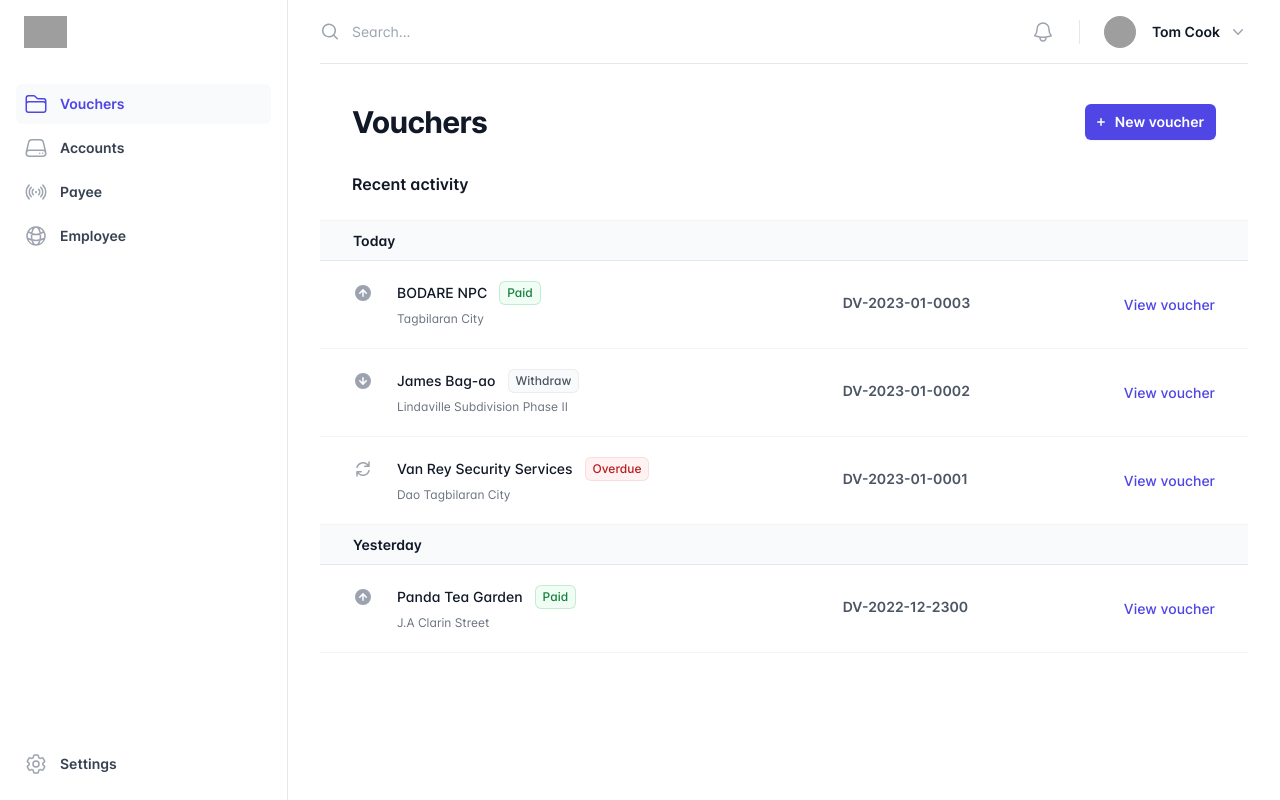
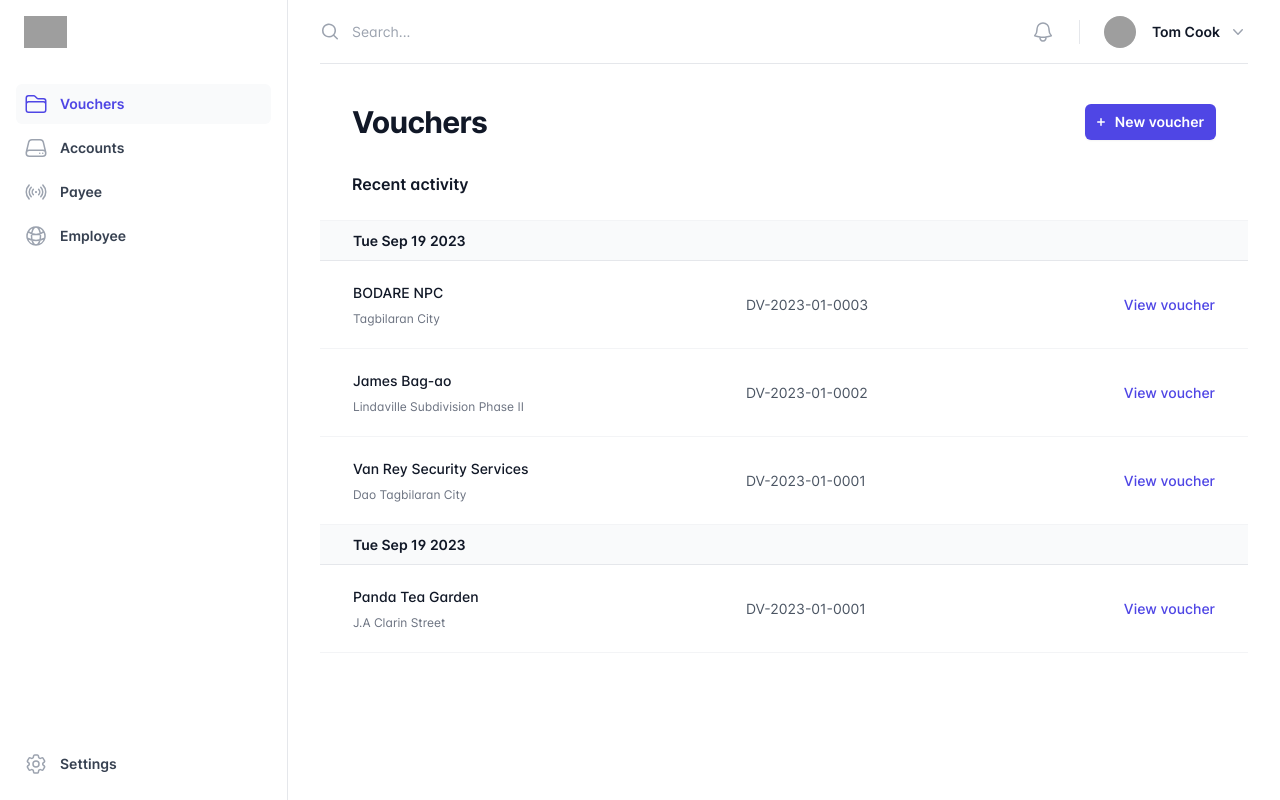
Before and after one commit to jess-hermosa/voucher-app, a Next.js app: page / in a window 1280 px wide. Built offline with nearby package versions, Linux system fonts and the light colour scheme; grey boxes are pictures that could not be loaded.

Commit message:
map voucher archive data

```diff
--- a/src/common/backend-types.ts
+++ b/src/common/backend-types.ts
@@ -57,5 +57,6 @@ export interface VoucherAccount {
 export interface ArchivedVoucher {
   id: string;
   code: string;
+  payee: Payee;
   date: Date;
 }
--- /dev/null
+++ b/src/common/types.ts
@@ -0,0 +1,17 @@
+import { ArchivedVoucher } from "./backend-types";
+
+export interface VoucherTransactions {
+  dateTime: Date;
+  transactions: ArchivedVoucher[];
+}
+
+export interface Menu {
+  menuItem: MenuItem[];
+}
+
+export interface MenuItem {
+  name: string;
+  href: string;
+  icon: any;
+  active: boolean;
+}
--- a/src/components/VoucherList/index.tsx
+++ b/src/components/VoucherList/index.tsx
@@ -1,78 +1,70 @@
-import { Fragment } from "react";
-import {
-  ArrowDownCircleIcon,
-  ArrowPathIcon,
-  ArrowUpCircleIcon,
-} from "@heroicons/react/20/solid";
+import { FC, Fragment } from "react";
+import { VoucherTransactions } from "@/common/types";
 
 const statuses: any = {
-  Paid: "text-green-700 bg-green-50 ring-green-600/20",
-  Withdraw: "text-gray-600 bg-gray-50 ring-gray-500/10",
+  Printed: "text-green-700 bg-green-50 ring-green-600/20",
+  Pending: "text-gray-600 bg-gray-50 ring-gray-500/10",
   Overdue: "text-red-700 bg-red-50 ring-red-600/10",
 };
-const days = [
+
+function classNames(...classes: any) {
+  return classes.filter(Boolean).join(" ");
+}
+
+interface Props {
+  voucherTransactions: VoucherTransactions[];
+}
+
+const voucherTransactions = [
   {
-    date: "Today",
-    dateTime: "2023-03-22",
+    dateTime: new Date(),
     transactions: [
       {
         id: 1,
-        invoiceNumber: "00012",
-        href: "#",
-        amount: "BODARE NPC",
-        tax: "Tagbilaran City",
-        status: "Paid",
-        client: "DV-2023-01-0003",
-        description: "",
-        icon: ArrowUpCircleIcon,
+        payee: {
+          id: "00012",
+          name: "BODARE NPC",
+          address: "Tagbilaran City",
+        },
+        code: "DV-2023-01-0003",
       },
       {
         id: 2,
-        invoiceNumber: "00011",
-        href: "#",
-        amount: "James Bag-ao",
-        tax: "Lindaville Subdivision Phase II",
-        status: "Withdraw",
-        client: "DV-2023-01-0002",
-        description: "",
-        icon: ArrowDownCircleIcon,
+        payee: {
+          id: "00011",
+          name: "James Bag-ao",
+          address: "Lindaville Subdivision Phase II",
+        },
+        code: "DV-2023-01-0002",
       },
       {
         id: 3,
-        invoiceNumber: "00009",
-        href: "#",
-        amount: "Van Rey Security Services",
-        tax: "Dao Tagbilaran City",
-        status: "Overdue",
-        client: "DV-2023-01-0001",
-        description: "",
-        icon: ArrowPathIcon,
+        payee: {
+          id: "00009",
+          name: "Van Rey Security Services",
+          address: "Dao Tagbilaran City",
+        },
+        code: "DV-2023-01-0001",
       },
     ],
   },
   {
-    date: "Yesterday",
-    dateTime: "2023-03-21",
+    dateTime: new Date(),
     transactions: [
       {
         id: 4,
-        invoiceNumber: "00010",
-        href: "#",
-        amount: "Panda Tea Garden",
-        tax: "J.A Clarin Street",
-        status: "Paid",
-        client: "DV-2022-12-2300",
-        description: "",
-        icon: ArrowUpCircleIcon,
+        payee: {
+          id: "00010",
+          name: "Panda Tea Garden",
+          address: "J.A Clarin Street",
+        },
+        code: "DV-2023-01-0001",
       },
     ],
   },
 ];
 
-function classNames(...classes: any) {
-  return classes.filter(Boolean).join(" ");
-}
-const VoucherList = () => {
+const VoucherList: FC<Props> = ({}) => {
   return (
     <div className="pt-8">
       <div className="mx-auto max-w-7xl px-4 sm:px-6 lg:px-8">
@@ -86,21 +78,23 @@ const VoucherList = () => {
             <table className="w-full text-left">
               <thead className="sr-only">
                 <tr>
-                  <th>Amount</th>
-                  <th className="hidden sm:table-cell">Client</th>
-                  <th>More details</th>
+                  <th>Payee</th>
+                  <th className="hidden sm:table-cell">Voucher number</th>
+                  <th>Actions</th>
                 </tr>
               </thead>
               <tbody>
-                {days.map((day) => (
-                  <Fragment key={day.dateTime}>
+                {voucherTransactions?.map((day) => (
+                  <Fragment key={day.dateTime.toString()}>
                     <tr className="text-sm leading-6 text-gray-900">
                       <th
                         scope="colgroup"
                         colSpan={3}
                         className="relative isolate py-2 font-semibold"
                       >
-                        <time dateTime={day.dateTime}>{day.date}</time>
+                        <time dateTime={day.dateTime.toDateString()}>
+                          {day.dateTime.toDateString()}
+                        </time>
                         <div className="absolute inset-y-0 right-full -z-10 w-screen border-b border-gray-200 bg-gray-50" />
                         <div className="absolute inset-y-0 left-0 -z-10 w-screen border-b border-gray-200 bg-gray-50" />
                       </th>
@@ -109,27 +103,27 @@ const VoucherList = () => {
                       <tr key={transaction.id}>
                         <td className="relative py-5 pr-6">
                           <div className="flex gap-x-6">
-                            <transaction.icon
+                            {/* <transaction
                               className="hidden h-6 w-5 flex-none text-gray-400 sm:block"
                               aria-hidden="true"
-                            />
+                            /> */}
                             <div className="flex-auto">
                               <div className="flex items-start gap-x-3">
                                 <div className="text-sm font-medium leading-6 text-gray-900">
-                                  {transaction.amount}
+                                  {transaction.payee.name}
                                 </div>
-                                <div
+                                {/* <div
                                   className={classNames(
                                     statuses[transaction.status],
                                     "rounded-md py-1 px-2 text-xs font-medium ring-1 ring-inset"
                                   )}
                                 >
                                   {transaction.status}
-                                </div>
+                                </div> */}
                               </div>
-                              {transaction.tax ? (
+                              {transaction.payee ? (
                                 <div className="mt-1 text-xs leading-5 text-gray-500">
-                                  {transaction.tax}
+                                  {transaction.payee.address}
                                 </div>
                               ) : null}
                             </div>
@@ -138,25 +132,21 @@ const VoucherList = () => {
                           <div className="absolute bottom-0 left-0 h-px w-screen bg-gray-100" />
                         </td>
                         <td className="hidden py-5 pr-6 sm:table-cell">
-                          <div className="text-sm font-semibold leading-6 text-gray-600">
-                            {transaction.client}
+                          <div className="text-sm leading-6 text-gray-600">
+                            {transaction.code}
                           </div>
-                          <div className="mt-1 text-xs leading-5 text-gray-500">
+                          {/* <div className="mt-1 text-xs leading-5 text-gray-500">
                             {transaction.description}
-                          </div>
+                          </div> */}
                         </td>
                         <td className="py-5 text-right">
                           <div className="flex justify-end">
                             <a
-                              href={transaction.href}
                               className="text-sm font-medium leading-6 text-indigo-600 hover:text-indigo-500"
+                              href="#"
                             >
                               View
                               <span className="hidden sm:inline"> voucher</span>
-                              <span className="sr-only">
-                                , invoice #{transaction.invoiceNumber},{" "}
-                                {transaction.client}
-                              </span>
                             </a>
                           </div>
                           {/* <div className="mt-1 text-xs leading-5 text-gray-500">
```
